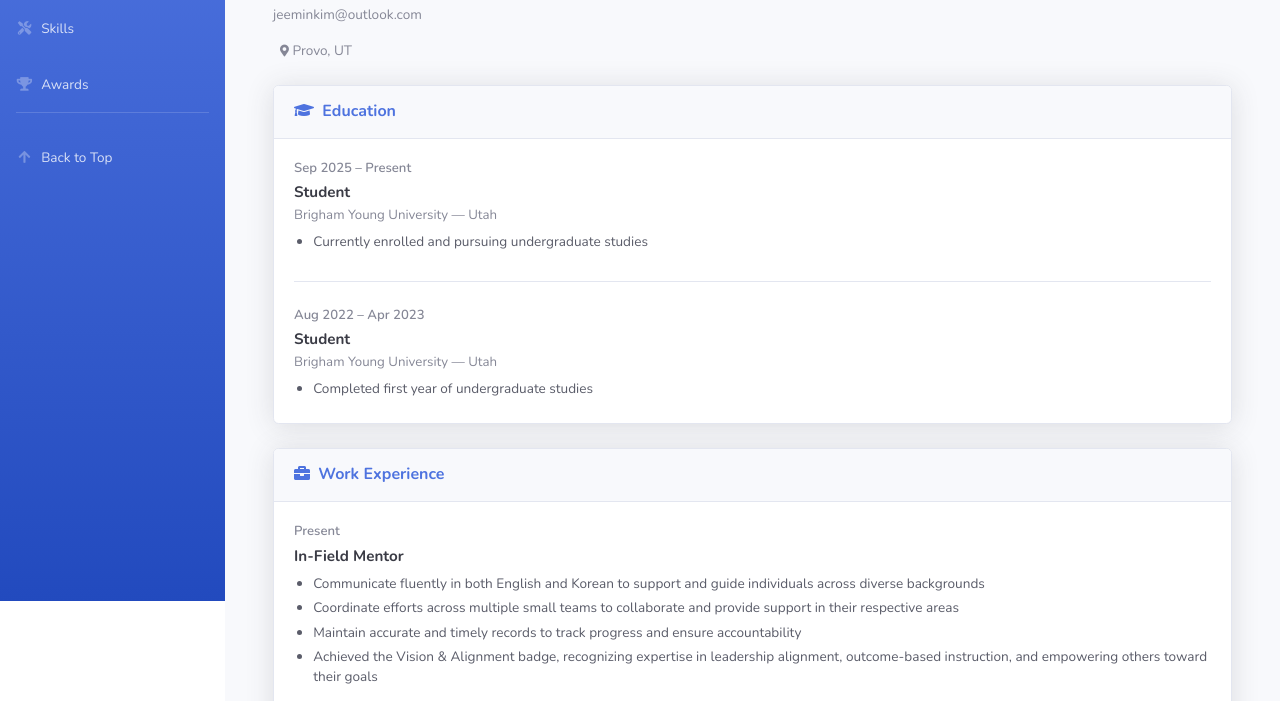
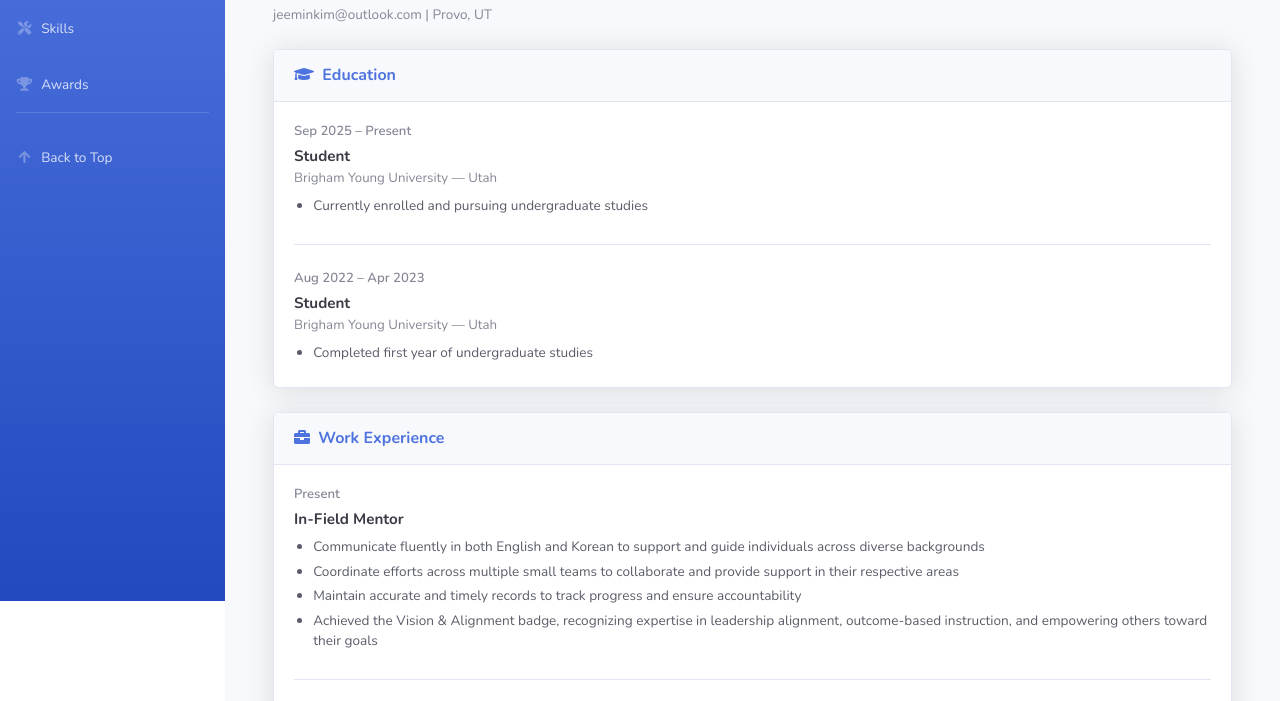
Before and after one commit to jejkim4-lgtm/IS201FinalProject, a website with bundled scripts: page index.html in a window 1280 px wide. Shown: the part 199-900 px from the top of the page. Built offline with nearby package versions, Linux system fonts and the light colour scheme.

Commit message:
Update index.html

```diff
--- a/index.html
+++ b/index.html
@@ -105,8 +105,7 @@
                         <h1 class="h2 mb-1 text-gray-800">Jeemin Kim</h1>
                         <p class="mb-2" style="color:#4e73df; font-weight:700; font-size:0.8rem; letter-spacing:0.08em;">STUDENT &amp; MENTOR</p>
                         <div class="contact-bar">
-                            <p>jeeminkim@outlook.com</p>
-                            &nbsp;&nbsp;<i class="fas fa-map-marker-alt fa-sm"></i> Provo, UT
+                            <p>jeeminkim@outlook.com | Provo, UT</p>
                         </div>
                     </div>
 
```
